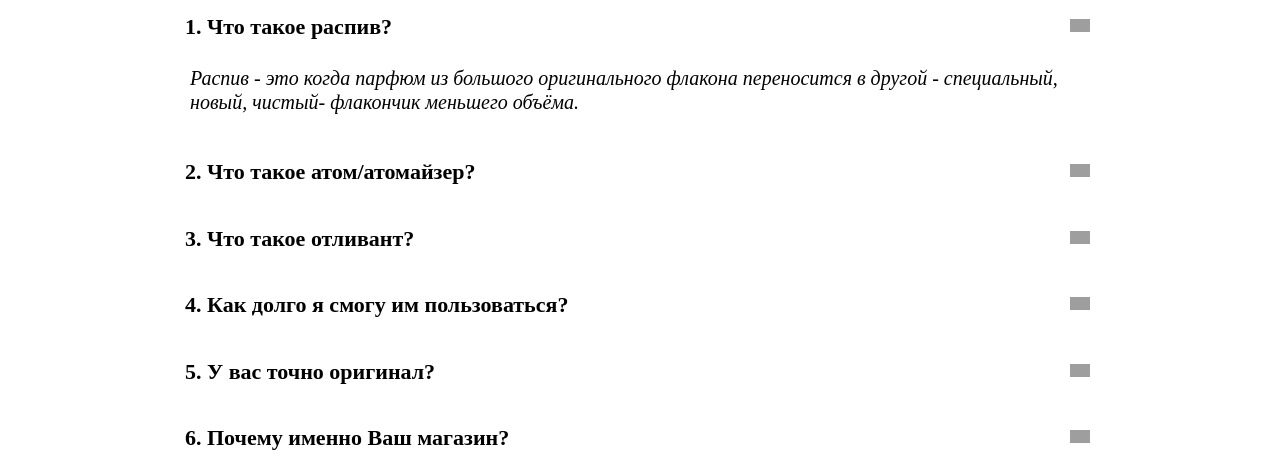
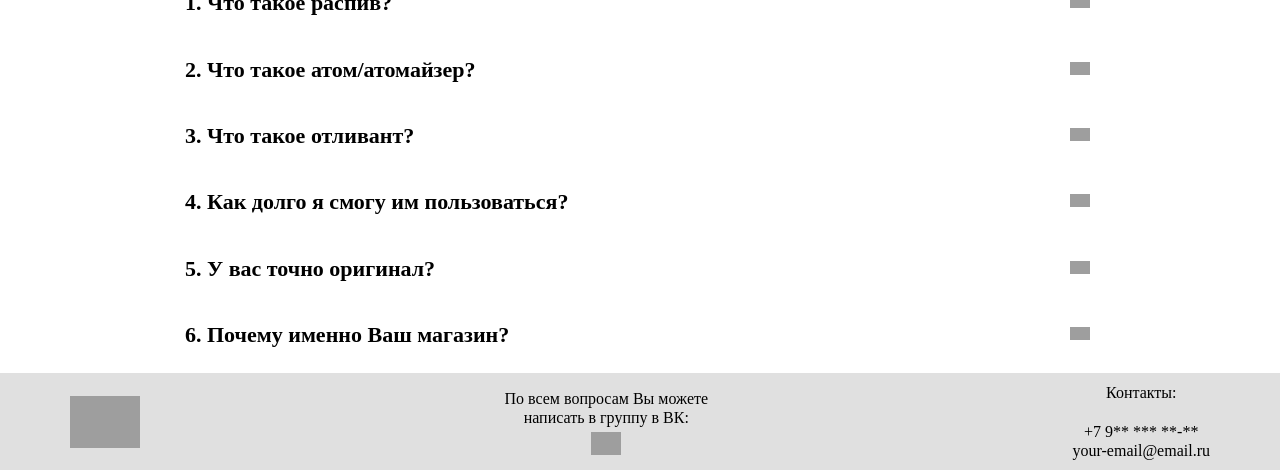
Before and after one commit to sheeont/university, a Django app: page / in a window 1280 px wide. Shown: the part 1455-1931 px from the top of the page. Run offline with Django 4.2, Linux system fonts and the light colour scheme; some libraries are stand-ins or nearby versions; some web fonts are replaced; grey boxes are pictures that could not be loaded.

Commit message:
Add footer on html page. Make some fixes

```diff
--- a/Web/sevita/main/static/main/css/style.css
+++ b/Web/sevita/main/static/main/css/style.css
@@ -586,7 +586,7 @@ a:active {
 /* Header styles */
 
 .header {
-    background-color: #E5E5E5;
+    background-color: #E0E0E0;
     position: fixed;
     top: 0;
     left: 0;
@@ -692,7 +692,7 @@ h1 {
     padding-left: 50px;
     vertical-align: middle;
     display: inline-block;
-    width: 685px;
+    max-width: 735px;
     text-align: center;
     font-style: italic;
     font-size: 20px;
@@ -754,3 +754,38 @@ h2 {
     font-size: 20px;
     padding-top: 10px;
 }
+
+/* Footer styles */
+
+.footer {
+    background-color: #E0E0E0;
+}
+
+.footer__wrapper {
+    display: flex;
+    flex-wrap: wrap;
+    align-items: center;
+    justify-content: space-between;
+    padding-top: 10px;
+    padding-bottom: 10px;
+}
+
+.footer__logo {
+    max-width: 70px;
+    max-height: 70px;
+}
+
+.footer__vk {
+    max-width: 250px;
+    text-align: center;
+}
+
+.footer__vk-logo {
+    padding-top: 5px;
+    max-height: 30px;
+    max-width: 30px;
+}
+
+.footer__contacts {
+    text-align: center;
+}
--- a/Web/sevita/main/static/main/js/scripts.js
+++ b/Web/sevita/main/static/main/js/scripts.js
@@ -1,6 +1,6 @@
 $(function () {
     $('.accordion').accordion({
-        active: 0,
+        active: true,
         heightStyle: 'content',
         header: '> .accordion-item > .accordion-header'
     });
--- a/Web/sevita/main/templates/main/base.html
+++ b/Web/sevita/main/templates/main/base.html
@@ -17,7 +17,7 @@
         <div class="header__wrapper">
             <div class="header__logo">
                 <a href="#" class="header__logo-link">
-                    <img src="{% static 'main/img/svg/logo.svg'%}" alt="SEVITA exclusive" class="header__logo-pic">
+                    <img src="{% static 'main/img/logo.png'%}" alt="SEVITA exclusive" class="header__logo-pic">
                 </a>
             </div>
 
@@ -34,7 +34,7 @@
             <nav class="header__nav">
                 <p class="header__profile">
                     <a href="#!" class="header__profile-link"><img src="{% static 'main/img/svg/profile.svg'%}"
-                                                                  alt="Профиль" class="header__profile-pic"></a>
+                                                                   alt="Профиль" class="header__profile-pic"></a>
                 </p>
             </nav>
         </div>
@@ -43,5 +43,28 @@
 
 {% block content %}
 {% endblock content %}
+
+{% block footer %}
+<section class="footer">
+    <div class="wrapper">
+        <div class="footer__wrapper">
+            <img src="{% static 'main/img/logo.png'%}" alt="SEVITA exclusive" class="footer__logo">
+            <div class="footer__vk">
+                <p class="footer__vk-desc">
+                    По всем вопросам Вы можете написать в группу в ВК: <br>
+                    <a href="https://vk.com/sevita_shop" class="vk-link" target="_blank">
+                        <img src="{% static 'main/img/vk-logo.png'%}" alt="Написать нам" class="footer__vk-logo">
+                    </a>
+                </p>
+            </div>
+            <div class="footer__contacts">
+                Контакты:<br><br>
+                +7 9** *** **-**<br>
+                your-email@email.ru
+            </div>
+        </div>
+    </div>
+</section>
+{% endblock footer %}
 </body>
 </html>
--- a/Web/sevita/main/templates/main/index.html
+++ b/Web/sevita/main/templates/main/index.html
@@ -36,7 +36,7 @@
 
         <div class="wrapper">
             <div class="qa__wrapper">
-                <div class="quiestions__content">
+                <div class="questions__content">
                     <h1>Часто задаваемые вопросы</h1>
                     <img src="{% static 'main/img/svg/delimiter-line.svg'%}" alt="delimiter" class="delimiter-line">
                     <div class="questions-answers">
```
